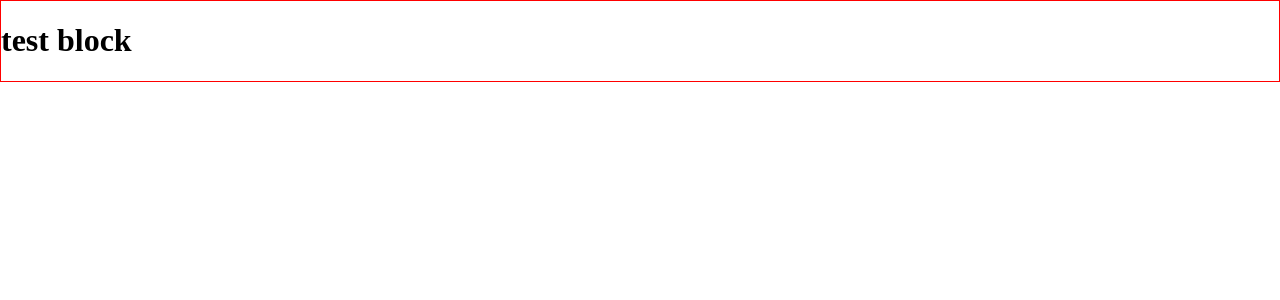
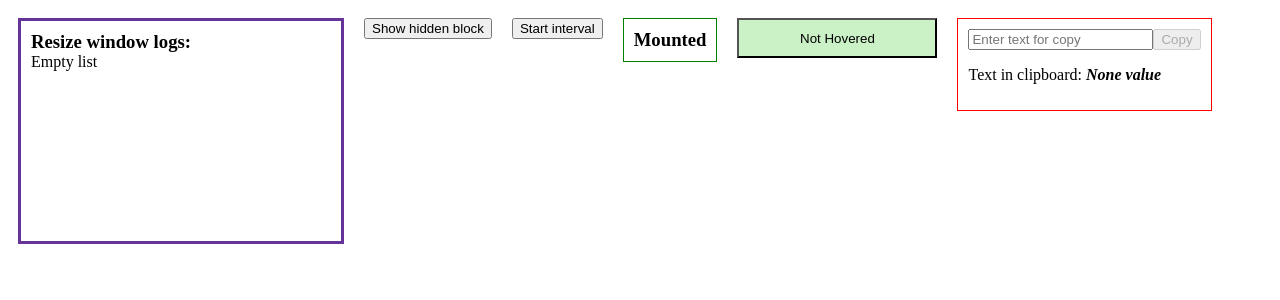
Before and after one commit to kdubasov/react-hooks-npm-library, a React (Vite) app: page / in a window 1280 px wide. Shown: the top 300 px of the page. Built offline with nearby package versions, Linux system fonts and the light colour scheme.

Commit message:
add hooks: 1) useClickAway.ts 2) useCopy.ts 3) useHover.ts 4) useIsMounted.ts 5) useInterval.ts 6) useEventListener.ts

```diff
--- a/lib/Test.tsx
+++ /dev/null
@@ -1,9 +0,0 @@
-const Test = () => {
-  return (
-    <div style={{ border: '1px solid red' }}>
-      <h1>test block</h1>
-    </div>
-  );
-};
-
-export default Test;
--- /dev/null
+++ b/lib/hooks/useClickAway.ts
@@ -0,0 +1,21 @@
+import { Dispatch, RefObject, SetStateAction, useEffect } from 'react';
+
+export const useClickAway = (
+  ref: RefObject<HTMLElement>,
+  show: boolean,
+  setShow: Dispatch<SetStateAction<boolean>>,
+) => {
+  const onClose = (e: Event) => {
+    if (!e?.target || !ref?.current) return;
+    if (ref.current && show && !ref.current.contains(e.target as Node)) {
+      setShow(false);
+    }
+  };
+
+  useEffect(() => {
+    document.addEventListener('mousedown', onClose);
+    return () => {
+      document.removeEventListener('mousedown', onClose);
+    };
+  }, [ref, show]);
+};
--- /dev/null
+++ b/lib/hooks/useCopy.ts
@@ -0,0 +1,30 @@
+import { useCallback, useState } from 'react';
+
+type CopiedValue = string | null;
+// eslint-disable-next-line no-unused-vars
+type CopyFn = (text: string) => Promise<boolean>; // Return success
+
+export function useCopy(): [CopiedValue, CopyFn] {
+  const [copiedText, setCopiedText] = useState<CopiedValue>(null);
+
+  const copy: CopyFn = useCallback(async (text) => {
+    if (!navigator?.clipboard) {
+      console.info('Clipboard is not supported now! Please, try in another browser.');
+      return false;
+    }
+
+    try {
+      await navigator.clipboard.writeText(text);
+      setCopiedText(text);
+      //clear copied value with interval
+      // setTimeout(() => setCopiedText(null), 5000);
+      return true;
+    } catch (error) {
+      console.warn('Copy error!', error);
+      setCopiedText(null);
+      return false;
+    }
+  }, []);
+
+  return [copiedText, copy];
+}
--- /dev/null
+++ b/lib/hooks/useEventListener.ts
@@ -0,0 +1,22 @@
+import { RefObject, useEffect } from 'react';
+
+export const useEventListener = <
+  WEVT extends keyof WindowEventMap,
+  HEVT extends keyof HTMLElementEventMap & keyof SVGElementEventMap,
+  T extends HTMLElement | SVGAElement, // ref generic
+>(
+  eventName: WEVT | HEVT,
+  // eslint-disable-next-line no-unused-vars
+  handler: (event: WindowEventMap[WEVT] | HTMLElementEventMap[HEVT] | SVGElementEventMap[HEVT] | Event) => void,
+  ref?: RefObject<T>,
+  options?: boolean | AddEventListenerOptions,
+) => {
+  useEffect(() => {
+    const targetElement: HTMLElement | SVGAElement | MediaQueryList | Window = ref?.current ?? window;
+
+    targetElement.addEventListener(eventName, handler, options);
+    return () => {
+      targetElement.removeEventListener(eventName, handler, options);
+    };
+  }, [eventName, ref, options]);
+};
--- /dev/null
+++ b/lib/hooks/useHover.ts
@@ -0,0 +1,14 @@
+import { useEventListener } from '@/main.ts';
+import { RefObject, useState } from 'react';
+
+export const useHover = (ref: RefObject<HTMLElement>) => {
+  const [isHovered, setIsHovered] = useState<boolean>(false);
+
+  const handleEnter = () => setIsHovered(true);
+  const handleLeave = () => setIsHovered(false);
+
+  useEventListener('mouseenter', handleEnter, ref);
+  useEventListener('mouseleave', handleLeave, ref);
+
+  return isHovered;
+};
--- /dev/null
+++ b/lib/hooks/useInterval.ts
@@ -0,0 +1,13 @@
+import { useEffect } from 'react';
+
+export const useInterval = (callback: () => void, intervalDelay: number | undefined) => {
+  useEffect(() => {
+    if (intervalDelay === undefined) return;
+
+    const interval = setInterval(() => {
+      callback();
+    }, intervalDelay);
+
+    return () => clearInterval(interval);
+  }, [intervalDelay]);
+};
--- /dev/null
+++ b/lib/hooks/useIsMounted.ts
@@ -0,0 +1,15 @@
+import { useEffect, useState } from 'react';
+
+export const useIsMounted = () => {
+  const [isMounted, setIsMounted] = useState<boolean>(false);
+
+  useEffect(() => {
+    setIsMounted(true);
+
+    return () => {
+      setIsMounted(false);
+    };
+  }, []);
+
+  return isMounted;
+};
--- a/lib/main.ts
+++ b/lib/main.ts
@@ -1,6 +1,6 @@
-// стандартный файл для экспорта, отсюда экспортить дефолтные компоненты
-// тестировать можно из папки src (прям туда import пишешь из lib/main.ts и смотришь)
-// если нужны какие-то библиотеки лучше согласовать с @kdubasov (Кирилл Дубасов)
-import Test from './Test.tsx';
-
-export { Test };
+export { useEventListener } from '@/hooks/useEventListener';
+export { useClickAway } from '@/hooks/useClickAway.ts';
+export { useIsMounted } from '@/hooks/useIsMounted';
+export { useHover } from '@/hooks/useHover';
+export { useInterval } from '@/hooks/useInterval';
+export { useCopy } from '@/hooks/useCopy';
--- a/src/App.tsx
+++ b/src/App.tsx
@@ -1,10 +1,83 @@
 import styles from './main.module.css';
-import { Test } from '@/main.ts';
+import { useClickAway } from '@/hooks/useClickAway.ts';
+import { useCopy } from '@/hooks/useCopy.ts';
+import { useHover } from '@/hooks/useHover.ts';
+import { useInterval } from '@/hooks/useInterval.ts';
+import { useIsMounted } from '@/hooks/useIsMounted.ts';
+import { useEventListener } from '@/main.ts';
+import { useRef, useState } from 'react';
 
 const App = () => {
+  const [resizeData, setResizeData] = useState<{ width: number; height: number }[]>([]);
+  const refShow = useRef<HTMLDivElement | null>(null);
+  const [isShow, setIsShow] = useState<boolean>(false);
+  const [intervalDelay, setIntervalDelay] = useState<undefined | 1000>(undefined);
+  const isMounted = useIsMounted();
+  const btnRef = useRef<null | HTMLButtonElement>(null);
+  const isHovered = useHover(btnRef);
+  useClickAway(refShow, isShow, setIsShow);
+  const [text, copy] = useCopy();
+  const [inputCopyValue, setInputCopyValue] = useState<null | string>(null);
+
+  const resizeHandler = (event: Event) => {
+    console.log(event.target);
+    // @ts-expect-error
+    setResizeData((prevData) => [...prevData, { width: event.target?.innerWidth, height: event.target?.innerHeight }]);
+  };
+
+  const intervalHandler = () => {
+    console.log('Interval triggered');
+  };
+
+  useInterval(intervalHandler, intervalDelay);
+  useEventListener('resize', resizeHandler);
+
   return (
-    <div className={styles.header}>
-      <Test />
+    <div className={styles.main}>
+      {/*useEventListener*/}
+      <div className={styles.header}>
+        <h3 style={{ margin: 0 }}>Resize window logs:</h3>
+        {resizeData?.length ? JSON.stringify(resizeData) : 'Empty list'}
+      </div>
+
+      {/*useClickAway*/}
+      <button onClick={() => setIsShow(true)}>Show hidden block</button>
+      {isShow && (
+        <div className={styles.showBlock} ref={refShow}>
+          <h3>Click away for hide this block</h3>
+        </div>
+      )}
+
+      {/*useInterval*/}
+      <button onClick={() => setIntervalDelay((prev) => (prev ? undefined : 1000))}>
+        {intervalDelay ? 'Stop interval' : 'Start interval'}
+      </button>
+
+      {/*useIsMounted*/}
+      <h3 className={styles.mount}>{isMounted ? 'Mounted' : 'Not Mounted'}</h3>
+
+      {/*useHover*/}
+      <button ref={btnRef} style={{ width: 200, height: 40, background: '#cbf1c6' }}>
+        {isHovered ? 'Hovered' : 'Not Hovered'}
+      </button>
+
+      <div style={{ padding: 10, border: '1px solid red' }}>
+        <input
+          placeholder={'Enter text for copy'}
+          type="text"
+          value={inputCopyValue ?? ''}
+          onChange={(e) => setInputCopyValue(e.target.value)}
+        />
+        <button onClick={() => copy(inputCopyValue as string)} disabled={!inputCopyValue}>
+          Copy
+        </button>
+        <p>
+          Text in clipboard:{' '}
+          <b>
+            <i>{text ?? 'None value'}</i>
+          </b>
+        </p>
+      </div>
     </div>
   );
 };
--- a/src/main.module.css
+++ b/src/main.module.css
@@ -1,3 +1,35 @@
-body {
+.main {
   margin: 0;
+  padding: 10px;
+
+  display: flex;
+  flex-wrap: wrap;
+  align-items: flex-start;
+  gap: 20px;
 }
+
+.header {
+  width: 300px;
+  height: 200px;
+  padding: 10px;
+  border: 3px solid rebeccapurple;
+  overflow-y: auto;
+}
+
+.showBlock {
+  width: 300px;
+  height: 200px;
+  background: rgba(255, 0, 0, 0.2);
+
+  display: flex;
+  justify-content: center;
+  align-items: center;
+
+  border-radius: 10px;
+}
+
+.mount {
+  margin: 0;
+  padding: 10px;
+  border: 1px solid green;
+}
```
